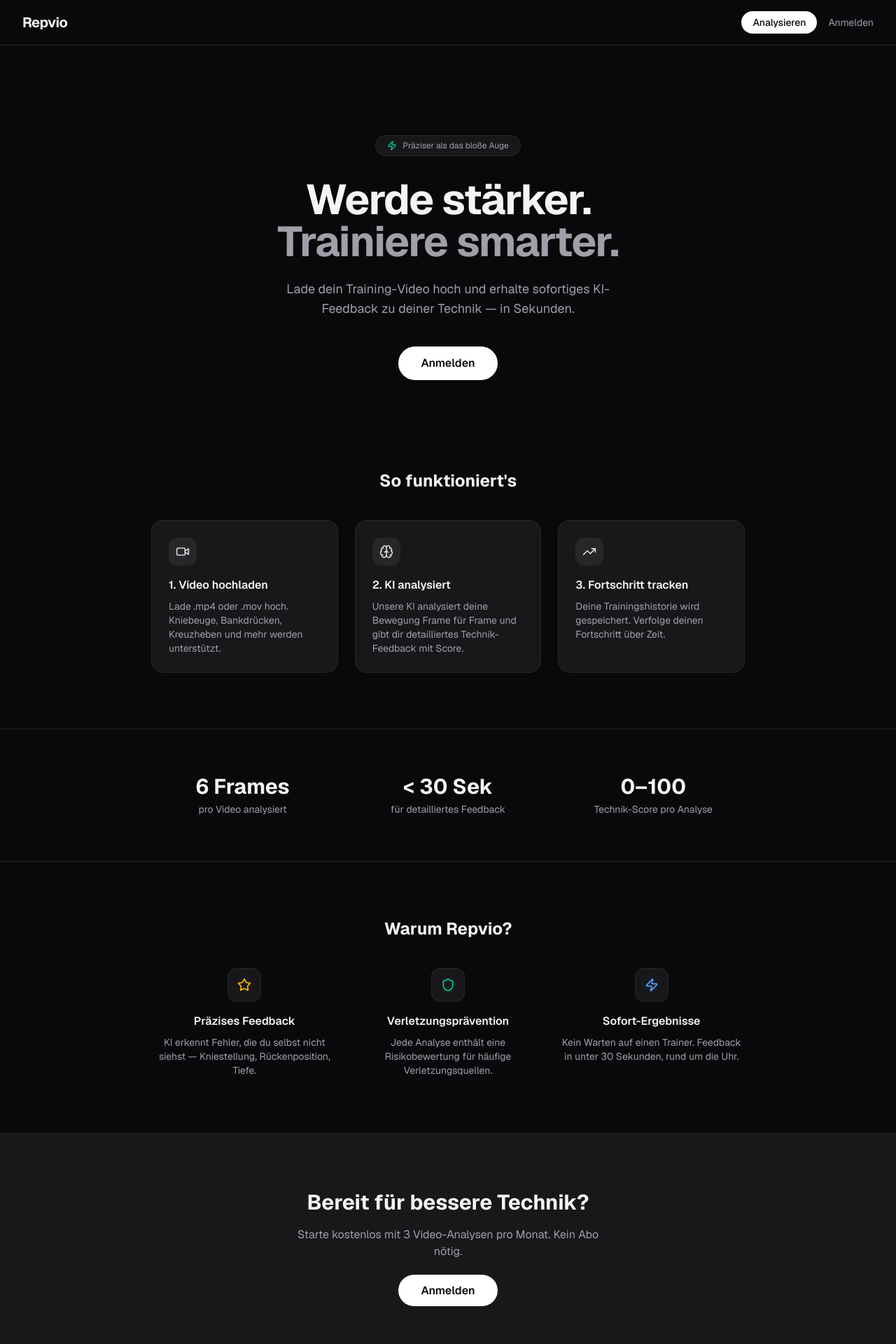
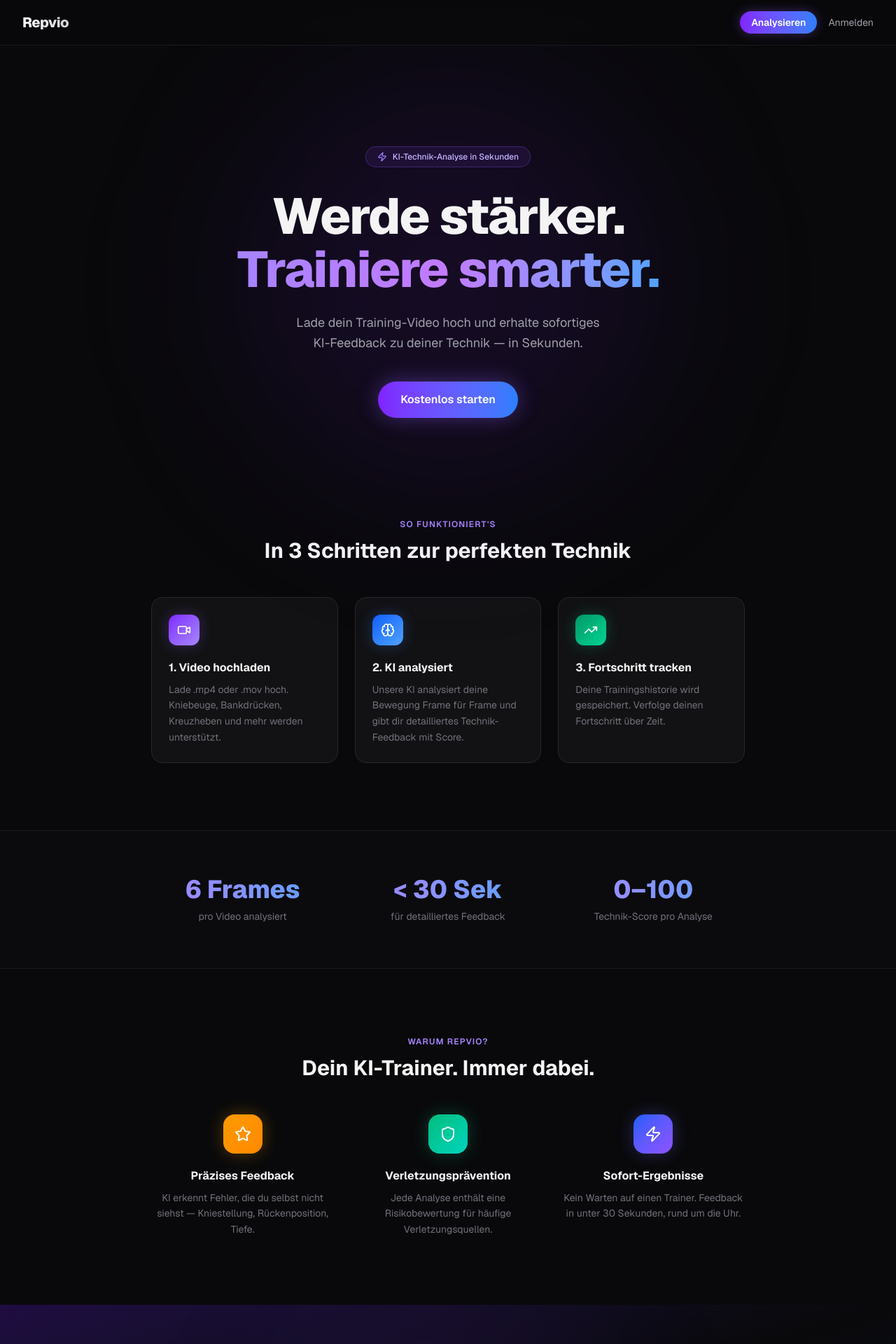
Before and after one commit to Zydim/repvio, a Next.js app in the folder frontend/: page / in a window 1280 px wide. Shown: the top 1920 px of the page at 70% size. Built offline with nearby package versions, Linux system fonts and the light colour scheme; no server answers.

Commit message:
Redesign landing page and navbar with gradient/glow aesthetic

```diff
--- a/frontend/app/page.tsx
+++ b/frontend/app/page.tsx
@@ -11,62 +11,79 @@
   const isLoggedIn = !!session?.user;
 
   return (
-    <div className="min-h-screen bg-zinc-950 text-zinc-100">
+    <div className="min-h-screen bg-zinc-950 text-zinc-100 overflow-x-hidden">
       <Navbar />
 
       <main>
         {/* Hero */}
-      <section className="flex flex-col items-center justify-center text-center px-4 md:px-6 py-16 md:py-32">
-        <div className="inline-flex items-center gap-2 bg-zinc-900 border border-zinc-800 rounded-full px-4 py-1.5 mb-6 md:mb-8">
-          <Zap className="w-3.5 h-3.5 text-emerald-400" />
-          <span className="text-xs text-zinc-400">Präziser als das bloße Auge</span>
+        <section className="relative flex flex-col items-center justify-center text-center px-4 md:px-6 py-20 md:py-36">
+          {/* Background glow */}
+          <div className="absolute inset-0 flex items-center justify-center pointer-events-none">
+            <div className="w-[600px] h-[600px] rounded-full bg-violet-600/10 blur-[120px]" />
           </div>
-        <h1 className="text-3xl sm:text-5xl md:text-6xl font-bold tracking-tight mb-4 md:mb-6">
+
+          {/* Badge */}
+          <div className="relative inline-flex items-center gap-2 border border-violet-500/30 bg-violet-500/10 rounded-full px-4 py-1.5 mb-8">
+            <Zap className="w-3.5 h-3.5 text-violet-400" />
+            <span className="text-xs text-violet-300 font-medium">KI-Technik-Analyse in Sekunden</span>
+          </div>
+
+          {/* Headline */}
+          <h1 className="relative text-4xl sm:text-6xl md:text-7xl font-extrabold tracking-tight mb-6 leading-[1.05]">
             Werde stärker.
             <br />
-          <span className="text-zinc-400">Trainiere smarter.</span>
+            <span className="bg-gradient-to-r from-violet-400 via-purple-400 to-blue-400 bg-clip-text text-transparent">
+              Trainiere smarter.
+            </span>
           </h1>
-        <p className="text-base md:text-lg text-zinc-400 max-w-lg mb-8 md:mb-10">
+
+          <p className="relative text-base md:text-lg text-zinc-400 max-w-md mb-10 leading-relaxed">
             Lade dein Training-Video hoch und erhalte sofortiges KI-Feedback zu deiner Technik — in Sekunden.
           </p>
-        <div className="flex flex-col sm:flex-row gap-3 sm:gap-4 w-full sm:w-auto">
+
+          {/* CTA */}
+          <div className="relative flex flex-col sm:flex-row gap-3 w-full sm:w-auto">
             <Link
               href={isLoggedIn ? "/analyze" : "/login"}
-            className="bg-white text-zinc-950 px-8 py-3 rounded-full text-base font-semibold hover:bg-zinc-200 transition-colors text-center"
+              className="relative group px-8 py-3.5 rounded-full text-base font-semibold text-white bg-gradient-to-r from-violet-600 to-blue-500 hover:from-violet-500 hover:to-blue-400 transition-all duration-200 shadow-[0_0_30px_rgba(139,92,246,0.4)] hover:shadow-[0_0_40px_rgba(139,92,246,0.6)] text-center"
             >
-            {isLoggedIn ? "Jetzt analysieren" : "Anmelden"}
+              {isLoggedIn ? "Jetzt analysieren" : "Kostenlos starten"}
             </Link>
           </div>
         </section>
 
-      {/* Feature Cards */}
-      <section className="max-w-4xl mx-auto px-4 md:px-6 pb-12 md:pb-20">
-        <h2 className="text-xl md:text-2xl font-bold text-center mb-8 md:mb-10">So funktioniert&apos;s</h2>
+        {/* How it works */}
+        <section className="max-w-4xl mx-auto px-4 md:px-6 pb-16 md:pb-24">
+          <p className="text-xs uppercase tracking-widest text-violet-400 font-semibold text-center mb-3">So funktioniert&apos;s</p>
+          <h2 className="text-2xl md:text-3xl font-bold text-center mb-10 md:mb-12">In 3 Schritten zur perfekten Technik</h2>
           <div className="grid grid-cols-1 sm:grid-cols-3 gap-4 md:gap-6">
-          <div className="bg-zinc-900 border border-zinc-800 rounded-2xl p-5 md:p-6">
-            <div className="w-10 h-10 bg-zinc-800 rounded-xl flex items-center justify-center mb-4">
-              <Video className="w-5 h-5 text-zinc-300" />
+            {/* Card 1 */}
+            <div className="group bg-zinc-900/60 border border-zinc-800 hover:border-violet-500/40 rounded-2xl p-6 transition-all duration-300 hover:shadow-[0_0_30px_rgba(139,92,246,0.08)]">
+              <div className="w-11 h-11 bg-gradient-to-br from-violet-600 to-violet-400 rounded-xl flex items-center justify-center mb-5 shadow-[0_0_20px_rgba(139,92,246,0.3)]">
+                <Video className="w-5 h-5 text-white" />
               </div>
-            <h3 className="font-semibold mb-2">1. Video hochladen</h3>
-            <p className="text-sm text-zinc-400">
+              <h3 className="font-bold mb-2 text-zinc-100">1. Video hochladen</h3>
+              <p className="text-sm text-zinc-500 leading-relaxed">
                 Lade .mp4 oder .mov hoch. Kniebeuge, Bankdrücken, Kreuzheben und mehr werden unterstützt.
               </p>
             </div>
-          <div className="bg-zinc-900 border border-zinc-800 rounded-2xl p-5 md:p-6">
-            <div className="w-10 h-10 bg-zinc-800 rounded-xl flex items-center justify-center mb-4">
-              <Brain className="w-5 h-5 text-zinc-300" />
+            {/* Card 2 */}
+            <div className="group bg-zinc-900/60 border border-zinc-800 hover:border-blue-500/40 rounded-2xl p-6 transition-all duration-300 hover:shadow-[0_0_30px_rgba(59,130,246,0.08)]">
+              <div className="w-11 h-11 bg-gradient-to-br from-blue-600 to-blue-400 rounded-xl flex items-center justify-center mb-5 shadow-[0_0_20px_rgba(59,130,246,0.3)]">
+                <Brain className="w-5 h-5 text-white" />
               </div>
-            <h3 className="font-semibold mb-2">2. KI analysiert</h3>
-            <p className="text-sm text-zinc-400">
+              <h3 className="font-bold mb-2 text-zinc-100">2. KI analysiert</h3>
+              <p className="text-sm text-zinc-500 leading-relaxed">
                 Unsere KI analysiert deine Bewegung Frame für Frame und gibt dir detailliertes Technik-Feedback mit Score.
               </p>
             </div>
-          <div className="bg-zinc-900 border border-zinc-800 rounded-2xl p-5 md:p-6">
-            <div className="w-10 h-10 bg-zinc-800 rounded-xl flex items-center justify-center mb-4">
-              <TrendingUp className="w-5 h-5 text-zinc-300" />
+            {/* Card 3 */}
+            <div className="group bg-zinc-900/60 border border-zinc-800 hover:border-emerald-500/40 rounded-2xl p-6 transition-all duration-300 hover:shadow-[0_0_30px_rgba(16,185,129,0.08)]">
+              <div className="w-11 h-11 bg-gradient-to-br from-emerald-600 to-emerald-400 rounded-xl flex items-center justify-center mb-5 shadow-[0_0_20px_rgba(16,185,129,0.3)]">
+                <TrendingUp className="w-5 h-5 text-white" />
               </div>
-            <h3 className="font-semibold mb-2">3. Fortschritt tracken</h3>
-            <p className="text-sm text-zinc-400">
+              <h3 className="font-bold mb-2 text-zinc-100">3. Fortschritt tracken</h3>
+              <p className="text-sm text-zinc-500 leading-relaxed">
                 Deine Trainingshistorie wird gespeichert. Verfolge deinen Fortschritt über Zeit.
               </p>
             </div>
@@ -74,69 +91,76 @@
         </section>
 
         {/* Stats */}
-      <section className="border-y border-zinc-800 py-10 md:py-16">
+        <section className="border-y border-zinc-800/60 py-12 md:py-16 bg-zinc-900/20">
           <div className="max-w-4xl mx-auto px-4 md:px-6 grid grid-cols-3 gap-4 md:gap-8 text-center">
             <div>
-            <p className="text-xl md:text-3xl font-bold">6 Frames</p>
-            <p className="text-xs md:text-sm text-zinc-400 mt-1">pro Video analysiert</p>
+              <p className="text-2xl md:text-4xl font-extrabold bg-gradient-to-r from-violet-400 to-blue-400 bg-clip-text text-transparent">6 Frames</p>
+              <p className="text-xs md:text-sm text-zinc-500 mt-2">pro Video analysiert</p>
             </div>
             <div>
-            <p className="text-xl md:text-3xl font-bold">&lt; 30 Sek</p>
-            <p className="text-xs md:text-sm text-zinc-400 mt-1">für detailliertes Feedback</p>
+              <p className="text-2xl md:text-4xl font-extrabold bg-gradient-to-r from-violet-400 to-blue-400 bg-clip-text text-transparent">&lt; 30 Sek</p>
+              <p className="text-xs md:text-sm text-zinc-500 mt-2">für detailliertes Feedback</p>
             </div>
             <div>
-            <p className="text-xl md:text-3xl font-bold">0–100</p>
-            <p className="text-xs md:text-sm text-zinc-400 mt-1">Technik-Score pro Analyse</p>
+              <p className="text-2xl md:text-4xl font-extrabold bg-gradient-to-r from-violet-400 to-blue-400 bg-clip-text text-transparent">0–100</p>
+              <p className="text-xs md:text-sm text-zinc-500 mt-2">Technik-Score pro Analyse</p>
             </div>
           </div>
         </section>
 
-      {/* Trust */}
-      <section className="max-w-4xl mx-auto px-4 md:px-6 py-12 md:py-20">
-        <h2 className="text-xl md:text-2xl font-bold text-center mb-8 md:mb-10">Warum Repvio?</h2>
-        <div className="grid grid-cols-1 sm:grid-cols-3 gap-6">
+        {/* Why Repvio */}
+        <section className="max-w-4xl mx-auto px-4 md:px-6 py-16 md:py-24">
+          <p className="text-xs uppercase tracking-widest text-violet-400 font-semibold text-center mb-3">Warum Repvio?</p>
+          <h2 className="text-2xl md:text-3xl font-bold text-center mb-12">Dein KI-Trainer. Immer dabei.</h2>
+          <div className="grid grid-cols-1 sm:grid-cols-3 gap-8">
             <div className="text-center">
-            <div className="w-12 h-12 bg-zinc-900 border border-zinc-800 rounded-xl flex items-center justify-center mx-auto mb-4">
-              <Star className="w-5 h-5 text-amber-400" />
+              <div className="w-14 h-14 bg-gradient-to-br from-amber-500 to-orange-400 rounded-2xl flex items-center justify-center mx-auto mb-5 shadow-[0_0_24px_rgba(245,158,11,0.3)]">
+                <Star className="w-6 h-6 text-white" />
               </div>
-            <h3 className="font-semibold mb-2">Präzises Feedback</h3>
-            <p className="text-sm text-zinc-400">
+              <h3 className="font-bold mb-2">Präzises Feedback</h3>
+              <p className="text-sm text-zinc-500 leading-relaxed">
                 KI erkennt Fehler, die du selbst nicht siehst — Kniestellung, Rückenposition, Tiefe.
               </p>
             </div>
             <div className="text-center">
-            <div className="w-12 h-12 bg-zinc-900 border border-zinc-800 rounded-xl flex items-center justify-center mx-auto mb-4">
-              <Shield className="w-5 h-5 text-emerald-400" />
+              <div className="w-14 h-14 bg-gradient-to-br from-emerald-500 to-teal-400 rounded-2xl flex items-center justify-center mx-auto mb-5 shadow-[0_0_24px_rgba(16,185,129,0.3)]">
+                <Shield className="w-6 h-6 text-white" />
               </div>
-            <h3 className="font-semibold mb-2">Verletzungsprävention</h3>
-            <p className="text-sm text-zinc-400">
+              <h3 className="font-bold mb-2">Verletzungsprävention</h3>
+              <p className="text-sm text-zinc-500 leading-relaxed">
                 Jede Analyse enthält eine Risikobewertung für häufige Verletzungsquellen.
               </p>
             </div>
             <div className="text-center">
-            <div className="w-12 h-12 bg-zinc-900 border border-zinc-800 rounded-xl flex items-center justify-center mx-auto mb-4">
-              <Zap className="w-5 h-5 text-blue-400" />
+              <div className="w-14 h-14 bg-gradient-to-br from-blue-600 to-violet-500 rounded-2xl flex items-center justify-center mx-auto mb-5 shadow-[0_0_24px_rgba(99,102,241,0.3)]">
+                <Zap className="w-6 h-6 text-white" />
               </div>
-            <h3 className="font-semibold mb-2">Sofort-Ergebnisse</h3>
-            <p className="text-sm text-zinc-400">
+              <h3 className="font-bold mb-2">Sofort-Ergebnisse</h3>
+              <p className="text-sm text-zinc-500 leading-relaxed">
                 Kein Warten auf einen Trainer. Feedback in unter 30 Sekunden, rund um die Uhr.
               </p>
             </div>
           </div>
         </section>
 
-      {/* CTA */}
-      <section className="bg-zinc-900 border-t border-zinc-800 py-12 md:py-20 text-center px-4">
-        <h2 className="text-2xl md:text-3xl font-bold mb-4">Bereit für bessere Technik?</h2>
-        <p className="text-zinc-400 mb-8 max-w-md mx-auto text-sm md:text-base">
+        {/* CTA Section */}
+        <section className="relative py-16 md:py-24 text-center px-4 overflow-hidden">
+          <div className="absolute inset-0 bg-gradient-to-br from-violet-950/60 via-zinc-950 to-blue-950/40" />
+          <div className="absolute inset-0 flex items-center justify-center pointer-events-none">
+            <div className="w-[500px] h-[300px] rounded-full bg-violet-600/10 blur-[100px]" />
+          </div>
+          <div className="relative">
+            <h2 className="text-2xl md:text-4xl font-extrabold mb-4">Bereit für bessere Technik?</h2>
+            <p className="text-zinc-400 mb-10 max-w-sm mx-auto text-sm md:text-base leading-relaxed">
               Starte kostenlos mit 3 Video-Analysen pro Monat. Kein Abo nötig.
             </p>
             <Link
               href={isLoggedIn ? "/analyze" : "/login"}
-          className="bg-white text-zinc-950 px-8 py-3 rounded-full text-base font-semibold hover:bg-zinc-200 transition-colors"
+              className="inline-block px-10 py-4 rounded-full text-base font-semibold text-white bg-gradient-to-r from-violet-600 to-blue-500 hover:from-violet-500 hover:to-blue-400 transition-all duration-200 shadow-[0_0_40px_rgba(139,92,246,0.4)] hover:shadow-[0_0_55px_rgba(139,92,246,0.6)]"
             >
-          {isLoggedIn ? "Jetzt analysieren" : "Anmelden"}
+              {isLoggedIn ? "Jetzt analysieren" : "Kostenlos starten"}
             </Link>
+          </div>
         </section>
       </main>
 
--- a/frontend/components/Navbar.tsx
+++ b/frontend/components/Navbar.tsx
@@ -12,9 +12,9 @@
   const [open, setOpen] = useState(false);
 
   return (
-    <nav className="border-b border-zinc-800">
+    <nav className="border-b border-zinc-800/60 bg-zinc-950/80 backdrop-blur-md sticky top-0 z-50">
       <div className="flex items-center justify-between px-4 md:px-8 py-4">
-        <Link href="/" className="text-xl font-bold tracking-tight">
+        <Link href="/" className="text-xl font-extrabold tracking-tight bg-gradient-to-r from-white to-zinc-300 bg-clip-text text-transparent">
           Repvio
         </Link>
 
@@ -33,7 +33,7 @@
           )}
           <Link
             href="/analyze"
-            className="text-sm bg-white text-zinc-950 px-4 py-1.5 rounded-full font-medium hover:bg-zinc-200 transition-colors"
+            className="text-sm bg-gradient-to-r from-violet-600 to-blue-500 hover:from-violet-500 hover:to-blue-400 text-white px-4 py-1.5 rounded-full font-semibold transition-all duration-200 shadow-[0_0_16px_rgba(139,92,246,0.35)] hover:shadow-[0_0_22px_rgba(139,92,246,0.5)]"
           >
             Analysieren
           </Link>
@@ -65,53 +65,34 @@
 
       {/* Mobile Menu */}
       {open && (
-        <div id="mobile-menu" className="md:hidden border-t border-zinc-800 px-4 py-4 space-y-3 bg-zinc-950">
+        <div id="mobile-menu" className="md:hidden border-t border-zinc-800/60 px-4 py-4 space-y-3 bg-zinc-950/95 backdrop-blur-md">
           {isLoggedIn && (
             <div className="pb-2">
               <PlanBadge />
             </div>
           )}
           {isLoggedIn && (
-            <Link
-              href="/dashboard"
-              onClick={() => setOpen(false)}
-              className="block text-sm text-zinc-400 hover:text-zinc-100 py-2"
-            >
+            <Link href="/dashboard" onClick={() => setOpen(false)} className="block text-sm text-zinc-400 hover:text-zinc-100 py-2">
               Dashboard
             </Link>
           )}
           {isLoggedIn && (
-            <Link
-              href="/account"
-              onClick={() => setOpen(false)}
-              className="block text-sm text-zinc-400 hover:text-zinc-100 py-2"
-            >
+            <Link href="/account" onClick={() => setOpen(false)} className="block text-sm text-zinc-400 hover:text-zinc-100 py-2">
               Account
             </Link>
           )}
-          <Link
-            href="/analyze"
-            onClick={() => setOpen(false)}
-            className="block text-sm text-zinc-400 hover:text-zinc-100 py-2"
-          >
+          <Link href="/analyze" onClick={() => setOpen(false)} className="block text-sm text-zinc-400 hover:text-zinc-100 py-2">
             Analysieren
           </Link>
           {isLoggedIn ? (
             <button
-              onClick={() => {
-                setOpen(false);
-                signOut({ callbackUrl: "/" });
-              }}
+              onClick={() => { setOpen(false); signOut({ callbackUrl: "/" }); }}
               className="block text-sm text-zinc-500 hover:text-zinc-300 py-2"
             >
               Abmelden
             </button>
           ) : (
-            <Link
-              href="/login"
-              onClick={() => setOpen(false)}
-              className="block text-sm text-zinc-400 hover:text-zinc-100 py-2"
-            >
+            <Link href="/login" onClick={() => setOpen(false)} className="block text-sm text-zinc-400 hover:text-zinc-100 py-2">
               Anmelden
             </Link>
           )}
```
Lines whose indentation alone changed are shown as unchanged.
